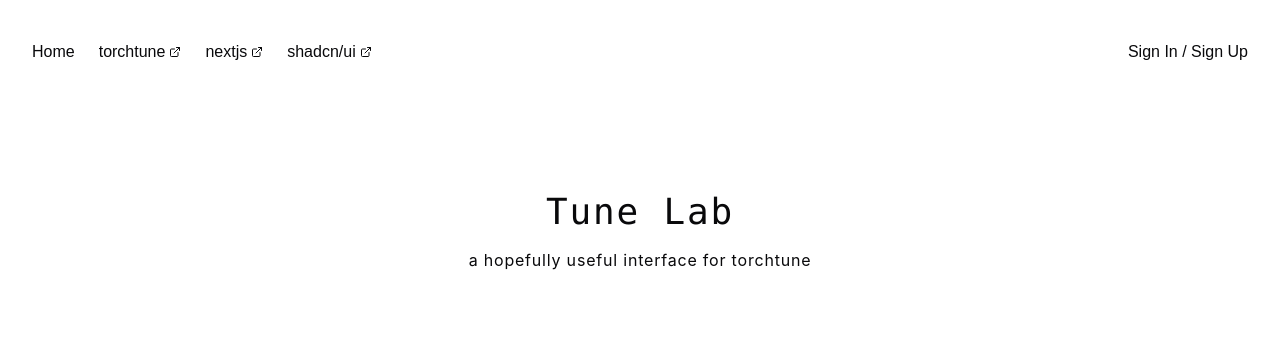
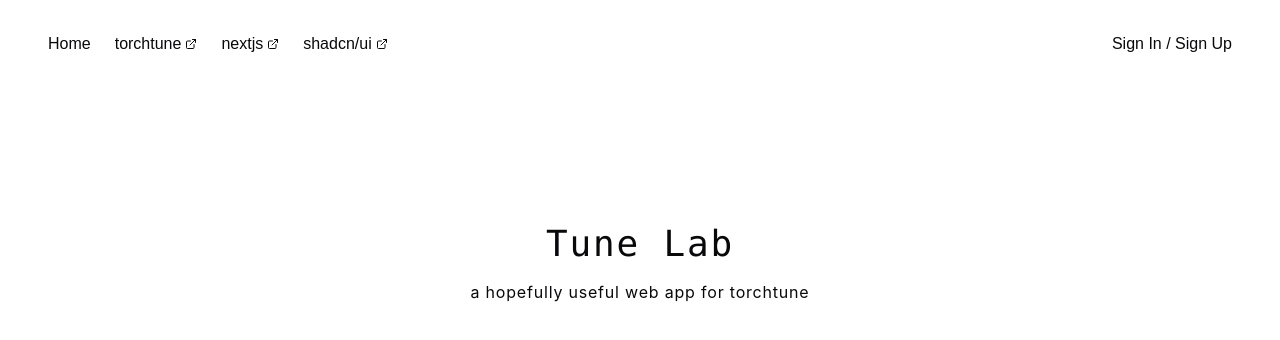
Before and after one commit to theosis-ai/torch-ui, a Next.js app in the folder ui/: page / in a window 1280 px wide. Shown: the top 340 px of the page. Built offline with nearby package versions, Linux system fonts and the light colour scheme; no server answers.

Commit message:
add geist font integration and update layout styles

```diff
--- a/ui/package.json
+++ b/ui/package.json
@@ -37,6 +37,7 @@
     "@vercel/otel": "^1.10.1",
     "class-variance-authority": "^0.7.1",
     "clsx": "^2.1.1",
+    "geist": "^1.3.1",
     "lucide-react": "^0.474.0",
     "next": "15.1.6",
     "postcss": "8.5.1",
--- a/ui/src/app/layout.tsx
+++ b/ui/src/app/layout.tsx
@@ -2,7 +2,8 @@ import "./globals.css";
 import type { Metadata } from "next";
 import Link from "next/link";
 import { ExternalLink } from "lucide-react";
-import localFont from "next/font/local";
+import { GeistSans } from 'geist/font/sans';
+import { GeistMono } from 'geist/font/mono';
 import {
   ClerkProvider,
   SignInButton,
@@ -10,17 +11,6 @@ import {
   SignedOut,
   UserButton,
 } from "@clerk/nextjs";
-
-const geistSans = localFont({
-  src: "./fonts/GeistVF.woff",
-  variable: "--font-geist-sans",
-  weight: "100 900",
-});
-const geistMono = localFont({
-  src: "./fonts/GeistMonoVF.woff",
-  variable: "--font-geist-mono",
-  weight: "100 900",
-});
 
 export const metadata: Metadata = {
   title: "Create Next App",
@@ -36,9 +26,9 @@ export default function RootLayout({
     <ClerkProvider>
       <html lang="en">
         <body
-          className={`${geistSans.variable} ${geistMono.variable} antialiased`}
+          className={`${GeistSans.variable} ${GeistMono.variable} antialiased`}
         >
-          <nav className="flex items-center justify-between p-8 mt-2">
+          <nav className="flex items-center justify-between mt-8 ml-12 mr-12 mb-4">
             <div className="flex gap-6">
               <Link href="/">Home</Link>
               <Link
--- a/ui/src/app/page.tsx
+++ b/ui/src/app/page.tsx
@@ -3,10 +3,10 @@ import { ExternalLink } from "lucide-react";
 
 export default function Home() {
   return (
-    <div className="flex flex-col items-center justify-center font-mono mt-24">
+    <div className="flex flex-col items-center justify-center font-mono h-[50vh]">
       <h1 className="text-4xl font-medium tracking-wider mb-4">Tune Lab</h1>
       <p className="font-sans tracking-wider mb-4">
-        a hopefully useful interface for torchtune
+        a hopefully useful web app for torchtune
       </p>
     </div>
   );
```
Also changed, not shown: 1 other file (tests, documents, lock files or other folders).
